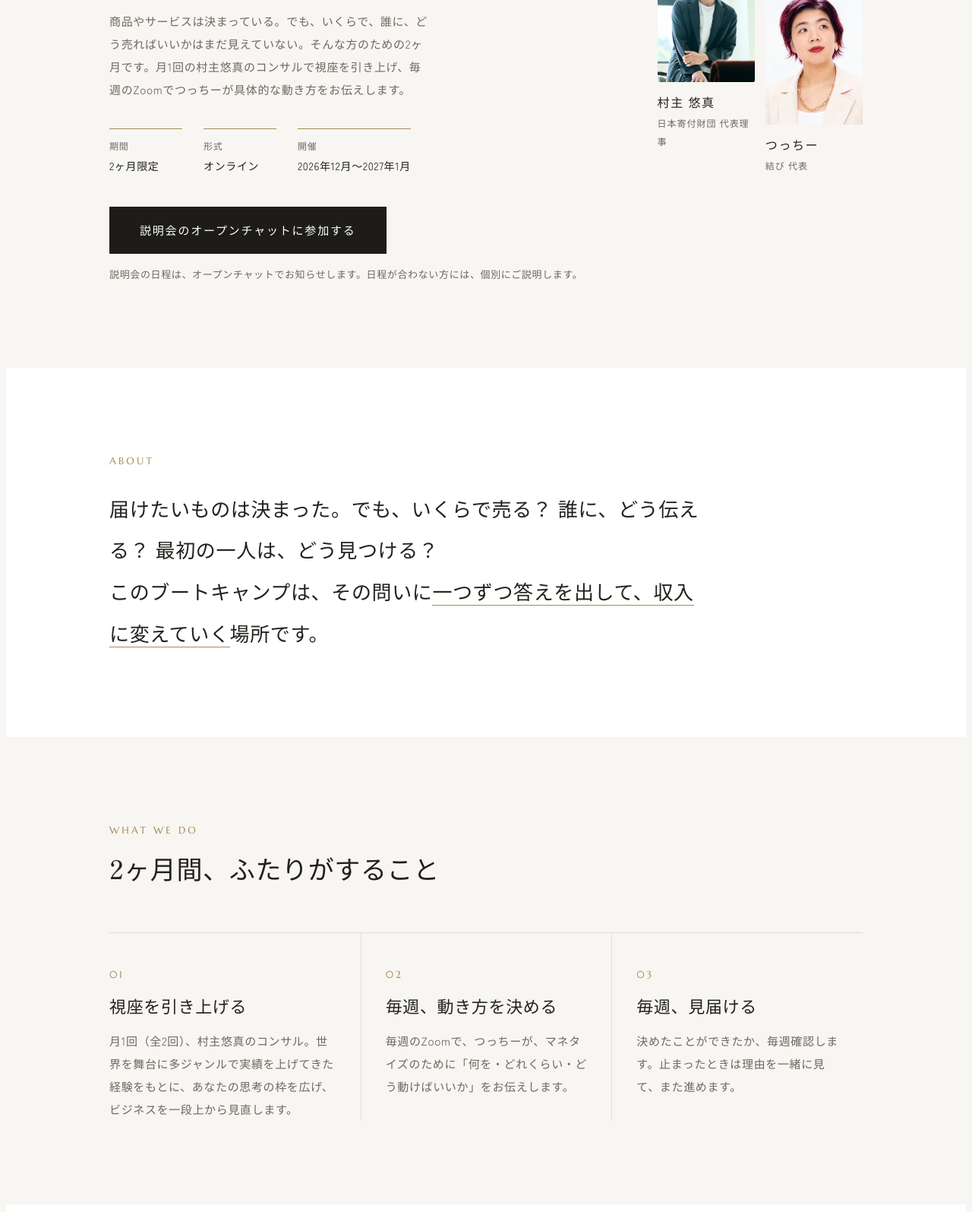
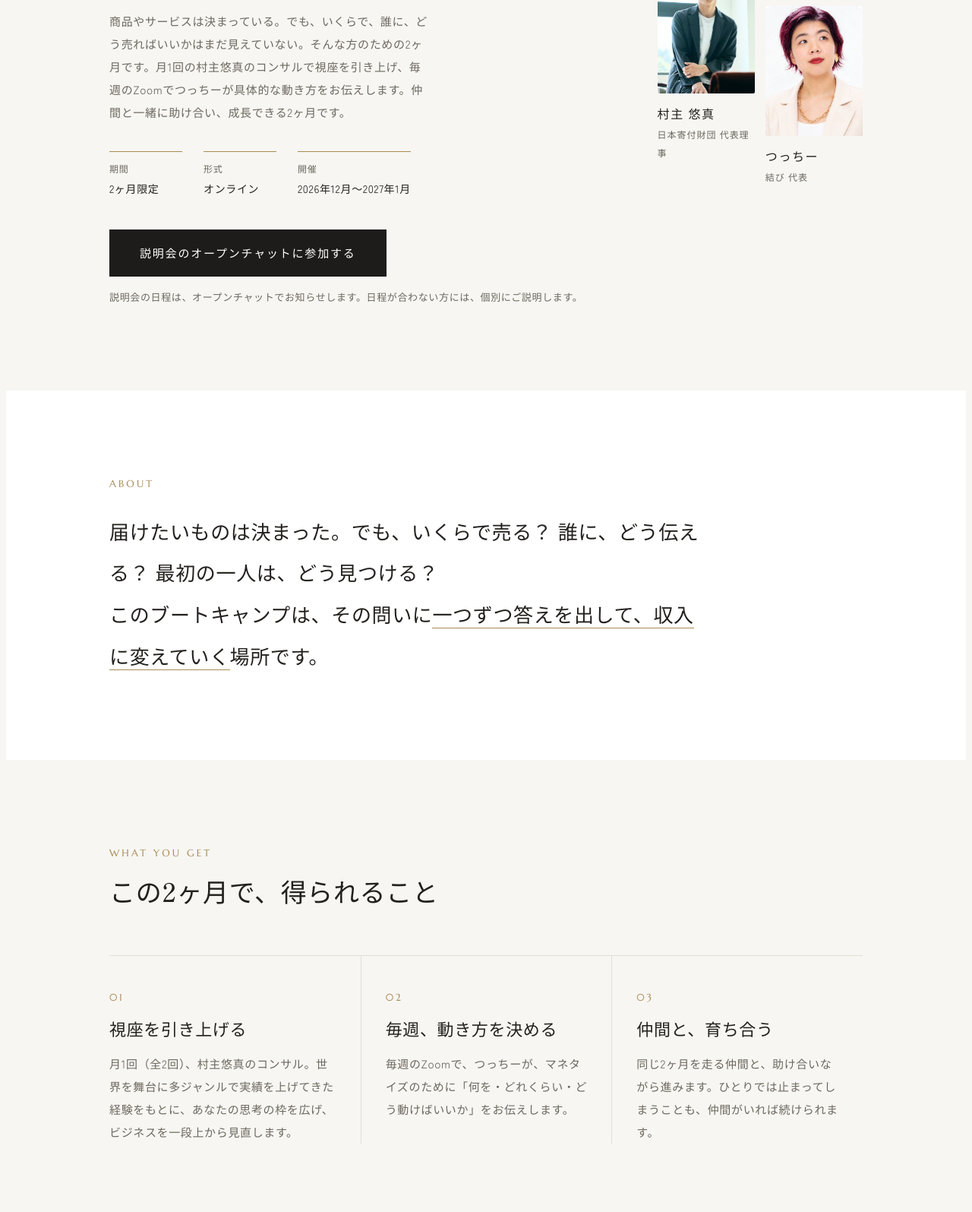
Before and after one commit to wclosetk8114-collab/business-bootcamp, a plain HTML site: page index.html in a window 1280 px wide. Shown: the part 330-1925 px from the top of the page at 76% size. Drawn offline with Linux system fonts and the light colour scheme.

Commit message:
仲間と助け合い成長できる要素を追加

```diff
--- a/index.html
+++ b/index.html
@@ -20,7 +20,7 @@
   <div>
     <span class="en">ONLINE ／ 2 MONTHS</span>
     <h1 style="margin-top:18px"><span style="white-space:nowrap">届けたいものは、ある。</span><br><span style="white-space:nowrap">あとは、収入に変えるだけ。</span></h1>
-    <p class="lead">商品やサービスは決まっている。でも、いくらで、誰に、どう売ればいいかはまだ見えていない。そんな方のための2ヶ月です。月1回の村主悠真のコンサルで視座を引き上げ、毎週のZoomでつっちーが具体的な動き方をお伝えします。</p>
+    <p class="lead">商品やサービスは決まっている。でも、いくらで、誰に、どう売ればいいかはまだ見えていない。そんな方のための2ヶ月です。月1回の村主悠真のコンサルで視座を引き上げ、毎週のZoomでつっちーが具体的な動き方をお伝えします。仲間と一緒に助け合い、成長できる2ヶ月です。</p>
     <div class="meta">
       <div><span>期間</span>2ヶ月限定</div>
       <div><span>形式</span>オンライン</div>
@@ -41,11 +41,11 @@
 </div></section>
 
 <section><div class="wrap">
-  <div class="ttl"><span class="en">WHAT WE DO</span><h2>2ヶ月間、ふたりがすること</h2></div>
+  <div class="ttl"><span class="en">WHAT YOU GET</span><h2>この2ヶ月で、得られること</h2></div>
   <div class="three">
     <div><span class="no">01</span><h3>視座を引き上げる</h3><p>月1回（全2回）、村主悠真のコンサル。世界を舞台に多ジャンルで実績を上げてきた経験をもとに、あなたの思考の枠を広げ、ビジネスを一段上から見直します。</p></div>
     <div><span class="no">02</span><h3>毎週、動き方を決める</h3><p>毎週のZoomで、つっちーが、マネタイズのために「何を・どれくらい・どう動けばいいか」をお伝えします。</p></div>
-    <div><span class="no">03</span><h3>毎週、見届ける</h3><p>決めたことができたか、毎週確認します。止まったときは理由を一緒に見て、また進めます。</p></div>
+    <div><span class="no">03</span><h3>仲間と、育ち合う</h3><p>同じ2ヶ月を走る仲間と、助け合いながら進みます。ひとりでは止まってしまうことも、仲間がいれば続けられます。</p></div>
   </div>
 </div></section>
 
@@ -91,6 +91,7 @@
       <li>値段のつけ方がわからない</li>
       <li>最初のお客さまをどう見つけるか悩んでいる</li>
       <li>ひとりだと、つい後回しにしてしまう</li>
+      <li>同じように頑張る仲間と、助け合いながら進みたい</li>
             <li>2ヶ月、自分のために時間を使える</li>
     </ul></div>
     <div class="no"><h3>合わないかもしれない方</h3><ul>
```
Also changed, not shown: apply.html (+2 -0 lines).
